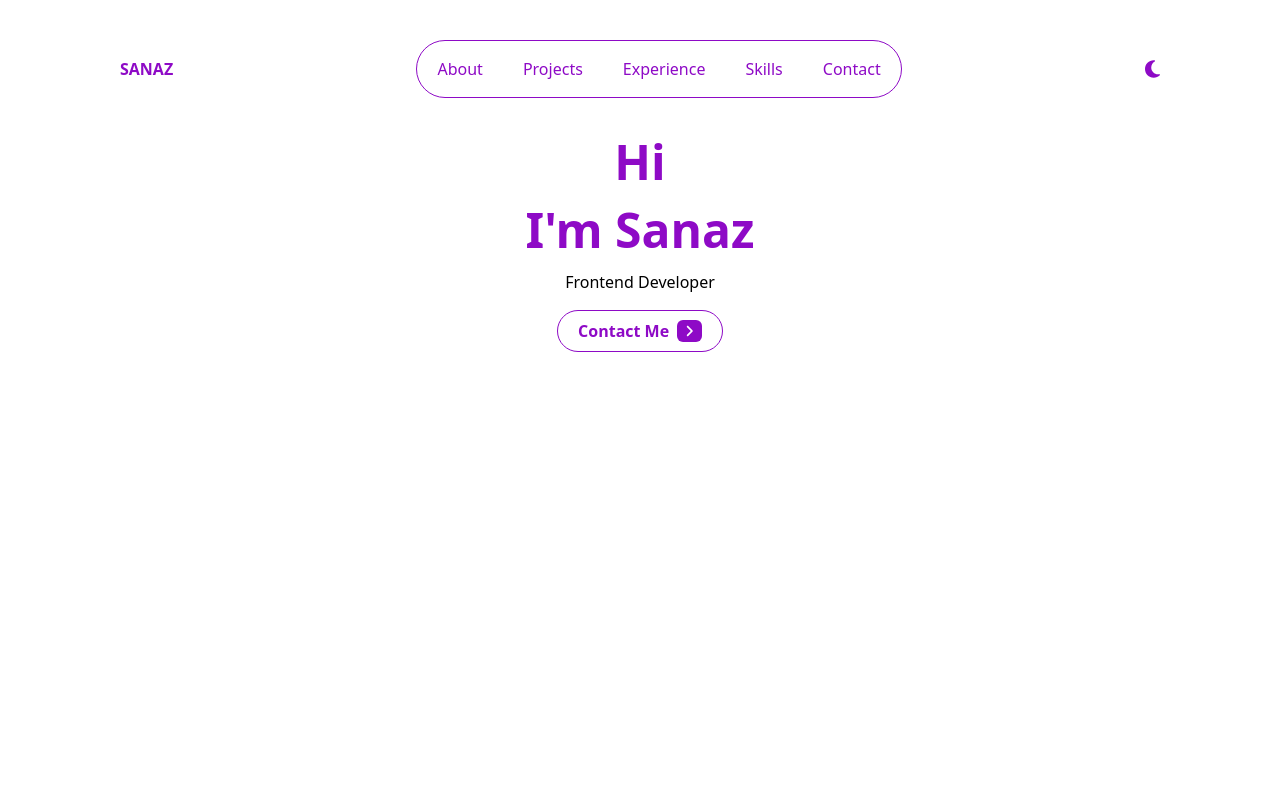
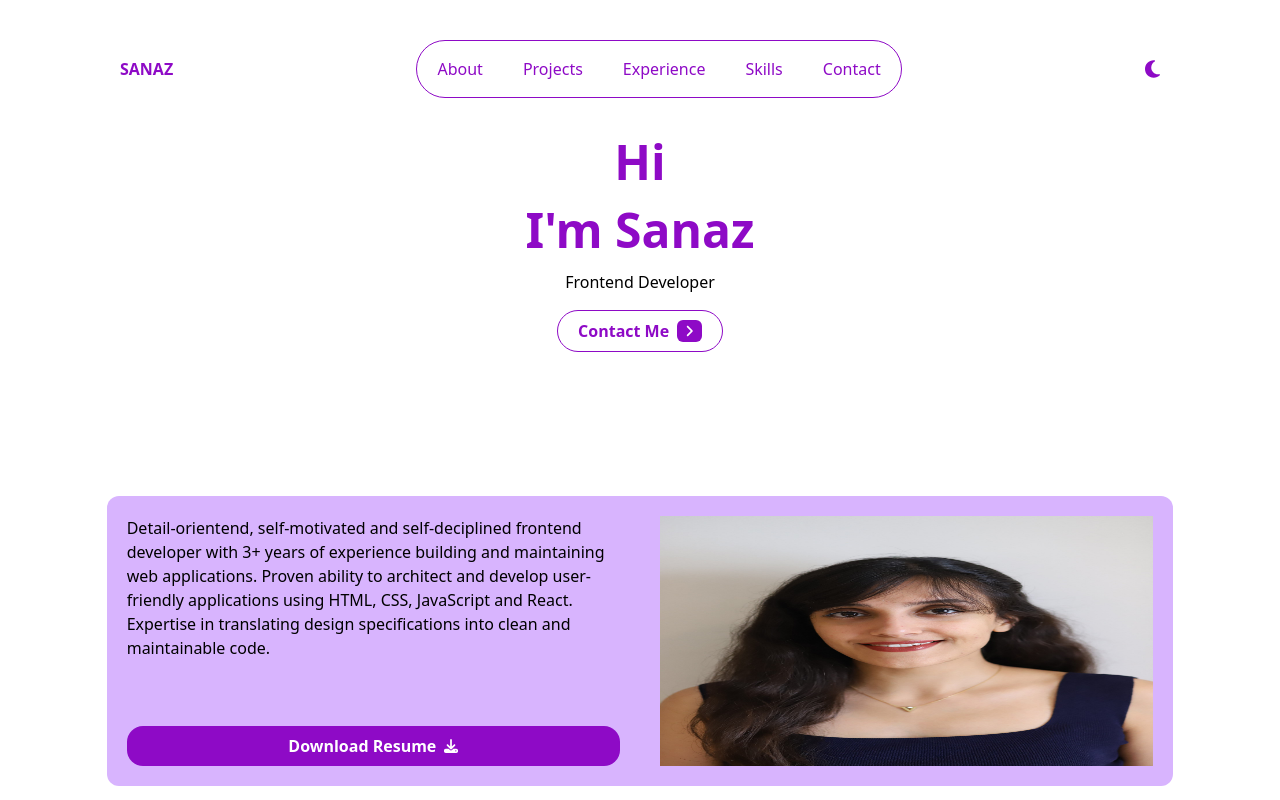
Before and after one commit to SanazBHMN/my-portfolio, a React (Vite) app: page / in a window 1280 px wide. Built offline with nearby package versions, Linux system fonts and the light colour scheme.

Commit message:
Implement About

```diff
--- a/src/App.tsx
+++ b/src/App.tsx
@@ -1,14 +1,14 @@
 // components
 import Navbar from "./components/Navbar";
+import Portfolio from "./components/Portfolio";
 // styles
 import "./App.css";
-import HeroSection from "./components/HeroSection";
 
 function App() {
   return (
     <>
       <Navbar />
-      <HeroSection />
+      <Portfolio />
     </>
   );
 }
--- /dev/null
+++ b/src/components/About.tsx
@@ -0,0 +1,23 @@
+// components
+import DownloadButton from "./DownloadButton";
+import Image from "./Image";
+
+function About() {
+  return (
+    <div className="grid grid-cols-2 grid-rows-[250px] gap-10 p-5 rounded-xl bg-purple-300">
+      <div className="flex flex-col justify-between">
+        <p>
+          Detail-orientend, self-motivated and self-deciplined frontend
+          developer with 3+ years of experience building and maintaining web
+          applications. Proven ability to architect and develop user-friendly
+          applications using HTML, CSS, JavaScript and React. Expertise in
+          translating design specifications into clean and maintainable code.
+        </p>
+        <DownloadButton />
+      </div>
+      <Image />
+    </div>
+  );
+}
+
+export default About;
--- /dev/null
+++ b/src/components/DownloadButton.tsx
@@ -0,0 +1,13 @@
+import { FontAwesomeIcon } from "@fortawesome/react-fontawesome";
+import { faDownload } from "@fortawesome/free-solid-svg-icons";
+
+function DownloadButton() {
+  return (
+    <button className="flex justify-center items-center gap-2 bg-primary text-white font-bold px-5 py-2 rounded-2xl w-full">
+      Download Resume
+      <FontAwesomeIcon icon={faDownload} size="sm" />
+    </button>
+  );
+}
+
+export default DownloadButton;
--- /dev/null
+++ b/src/components/Image.tsx
@@ -0,0 +1,11 @@
+import myPhoto from "../../public/photo.jpg";
+
+function Image() {
+  return (
+    // <div className="w-[200px] h-[200px]">
+    <img src={myPhoto} className="w-full h-full" />
+    // </div>
+  );
+}
+
+export default Image;
--- /dev/null
+++ b/src/components/Portfolio.tsx
@@ -0,0 +1,14 @@
+// components
+import HeroSection from "./HeroSection";
+import About from "./About";
+
+function Portfolio() {
+  return (
+    <div className="w-10/12 mx-auto flex flex-col gap-36">
+      <HeroSection />
+      <About />
+    </div>
+  );
+}
+
+export default Portfolio;
```
Also changed, not shown: public/photo.jpg (added).
